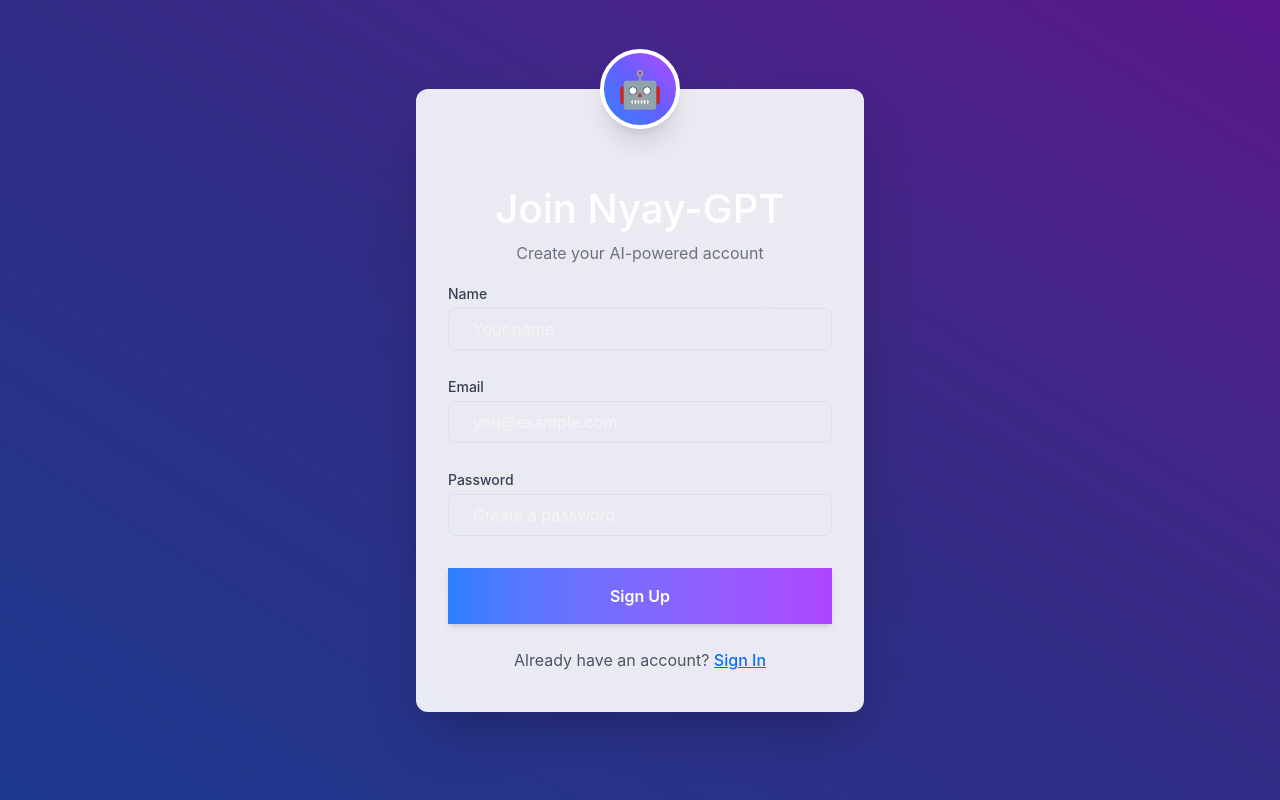
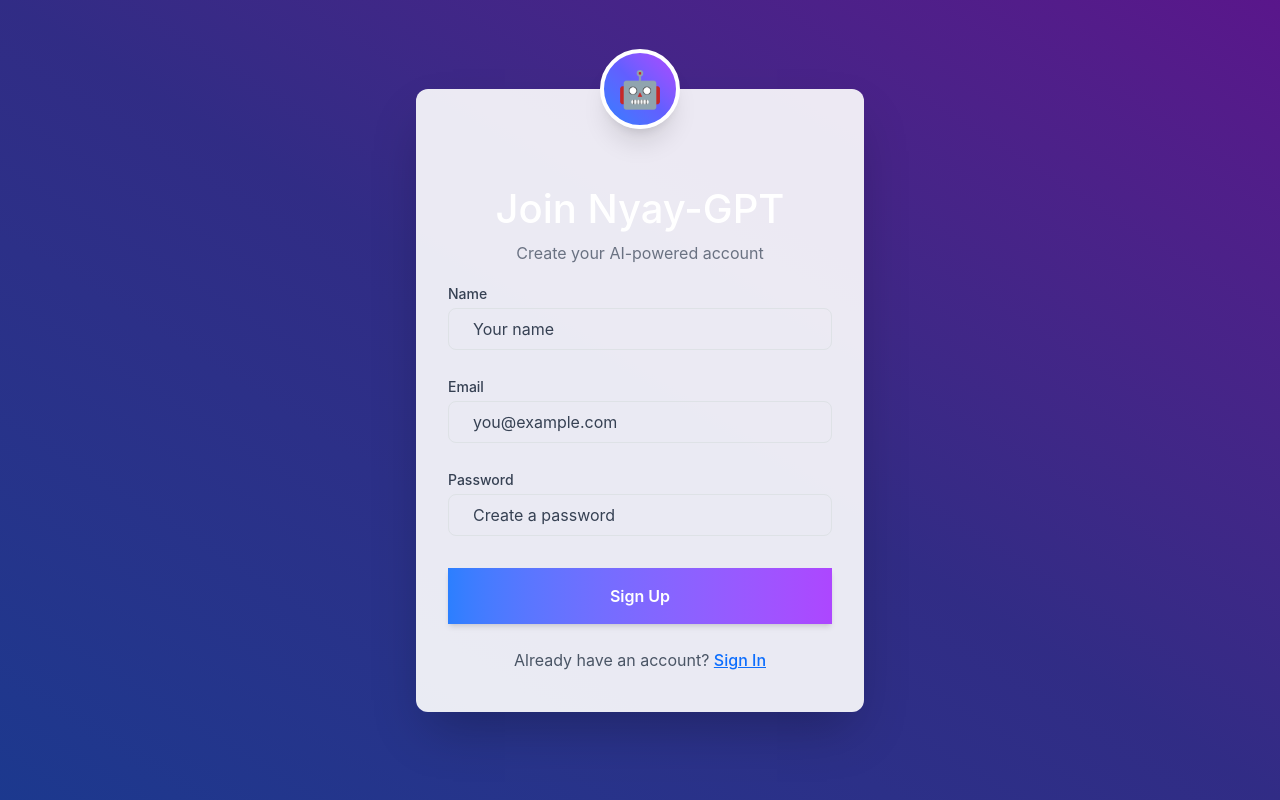
Before and after one commit to adityasharma0903/Nyay-GPT, a React (Vite) app: page /signup in a window 1280 px wide. Built offline with nearby package versions, Linux system fonts and the light colour scheme; no server answers.

Commit message:
added in signup also

```diff
--- a/src/components/auth/SignupPage.jsx
+++ b/src/components/auth/SignupPage.jsx
@@ -7,6 +7,7 @@ import { useNavigate } from "react-router-dom";
 
 
 export default function SignupPage() {
+  const BACKEND_URL = "https://nyay-gpt.onrender.com" || "http://localhost:3000";
   const [form, setForm] = useState({ name: "", email: "", password: "" });
   const [loading, setLoading] = useState(false);
   const navigate = useNavigate();
@@ -23,7 +24,7 @@ const handleSubmit = async (e) => {
     const token = await userCred.user.getIdToken();
 
     // Send token to backend and sync user to MongoDB
-    await fetch("https://nyay-gpt.onrender.com/sync-user", {
+    await fetch(`${BACKEND_URL}/sync-user`, {
       method: "POST",
       headers: {
         "Content-Type": "application/json",
@@ -33,7 +34,7 @@ const handleSubmit = async (e) => {
     });
 
     // ✅ Now get full user info from /profile
-    const res = await fetch("https://nyay-gpt.onrender.com/profile", {
+    const res = await fetch(`${BACKEND_URL}/profile`, {
       headers: {
         Authorization: `Bearer ${token}`,
       },
@@ -64,18 +65,18 @@ const handleSubmit = async (e) => {
             required
             value={form.name}
             onChange={e => setForm({ ...form, name: e.target.value })}
-            className="w-full px-4 py-2 rounded-lg border border-gray-300 focus:border-indigo-500 transition"
+            className="w-full px-4 py-2 rounded-lg border border-gray-700 focus:border-indigo-500 transition placeholder-gray-700 text-gray-700"
             placeholder="Your name"
           />
         </div>
         <div>
-          <label className="block text-sm font-medium text-gray-700 mb-1">Email</label>
+          <label className="block text-sm font-medium text-gray-700 mb-1 ">Email</label>
           <input
             type="email"
             required
             value={form.email}
             onChange={e => setForm({ ...form, email: e.target.value })}
-            className="w-full px-4 py-2 rounded-lg border border-gray-300 focus:border-indigo-500 transition"
+            className="w-full px-4 py-2 rounded-lg border border-gray-700 focus:border-indigo-500 transition placeholder-gray-700 text-gray-700"
             placeholder="you@example.com"
           />
         </div>
@@ -86,7 +87,7 @@ const handleSubmit = async (e) => {
             required
             value={form.password}
             onChange={e => setForm({ ...form, password: e.target.value })}
-            className="w-full px-4 py-2 rounded-lg border border-gray-300 focus:border-indigo-500 transition"
+            className="w-full px-4 py-2 rounded-lg border border-gray-700 focus:border-indigo-500 transition  placeholder-gray-700 text-gray-700"
             placeholder="Create a password"
           />
         </div>
```
